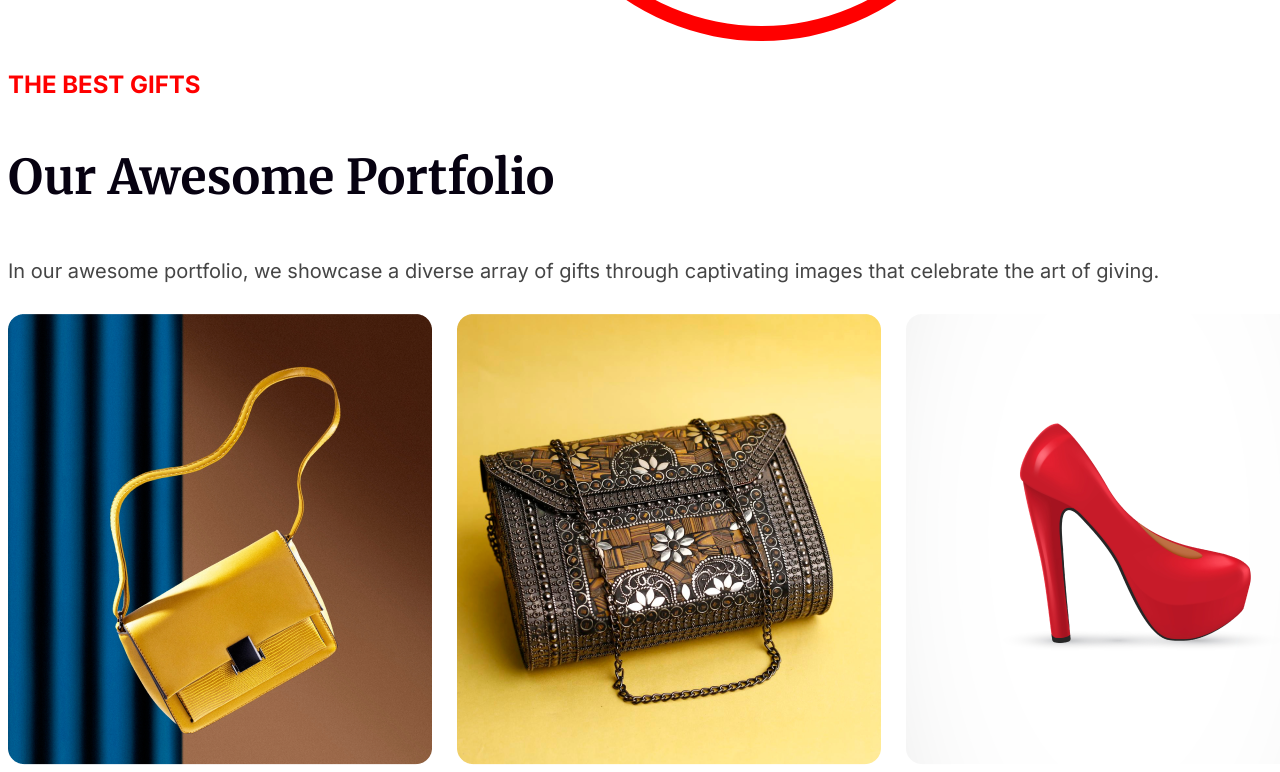
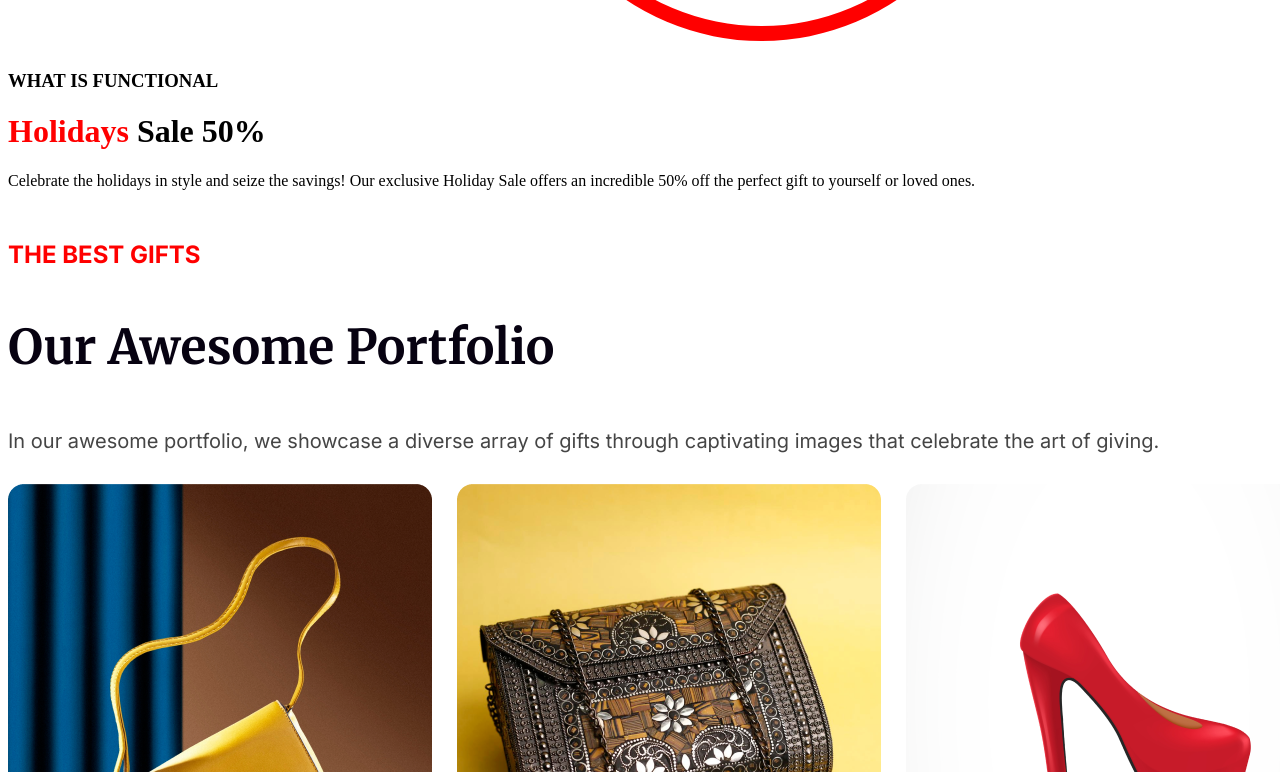
Before and after one commit to redowan114944/B9A1, a plain HTML site: page index.html in a window 1280 px wide. Shown: the part 3582-4354 px from the top of the page. Drawn offline with Linux system fonts and the light colour scheme.

```diff
--- a/index.html
+++ b/index.html
@@ -61,6 +61,13 @@
                 <img id="fifth-small" src="styles/resources/Group 96.png" alt="">
             </div>
         </div>
+        <div class="sixth-part">
+            <div class="sixth-text">
+                <h3>WHAT IS FUNCTIONAL</h3>
+                <h1><span style="color: red;">Holidays</span> Sale 50%</h1>
+                <p>Celebrate the holidays in style and seize the savings! Our exclusive Holiday Sale offers an incredible 50% off the perfect gift to yourself or loved ones.</p>
+            </div>
+        </div>
         <div class="portfolio-part">
             <div>
                 <h2 class="portfolio-header">THE BEST GIFTS</h2>
--- a/styles/style.css
+++ b/styles/style.css
@@ -248,6 +248,7 @@
     margin: 800px auto;
     padding: 80px 100px;
     box-sizing: border-box;
+    margin-bottom: 200px;
 }
 
 .sub-title {
```
